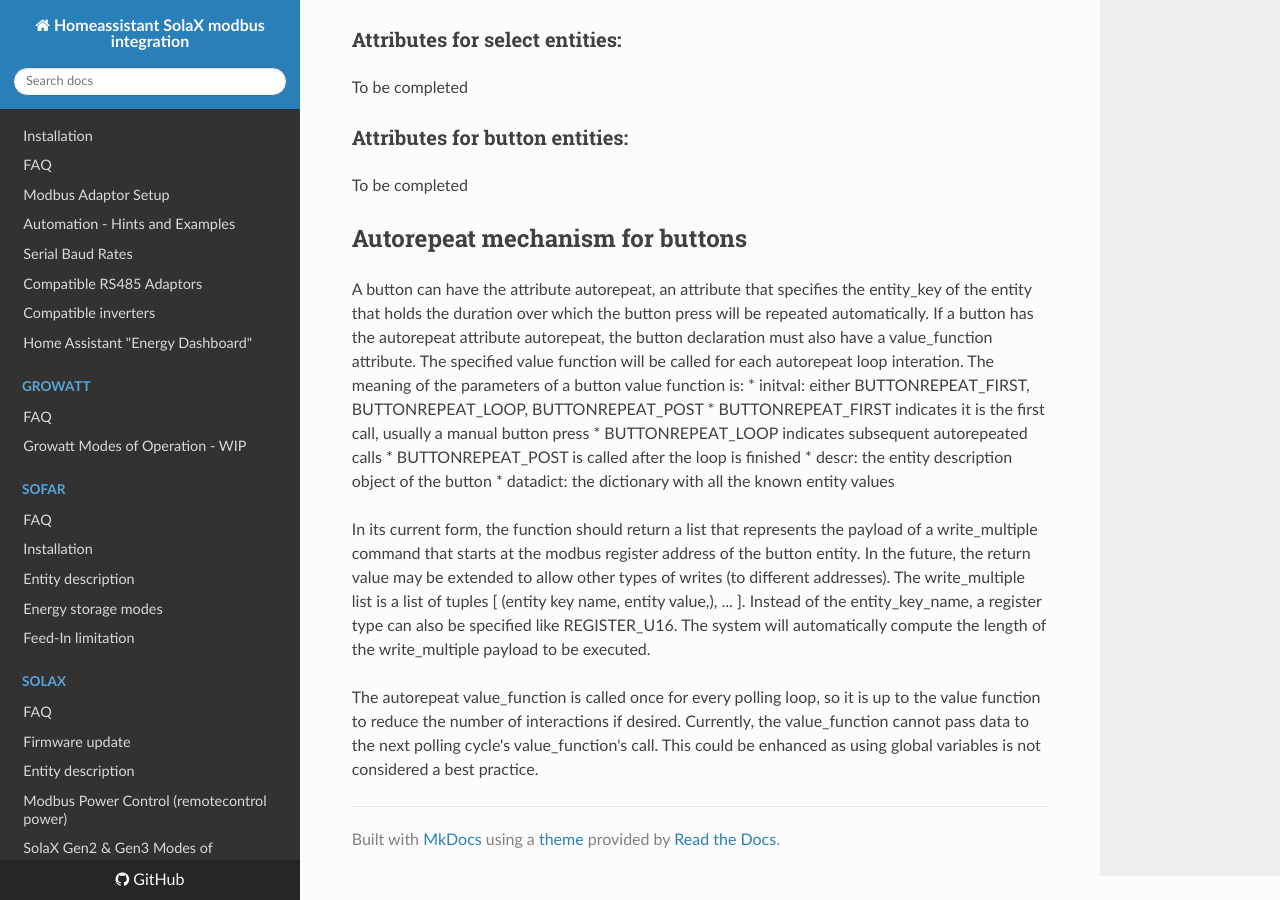
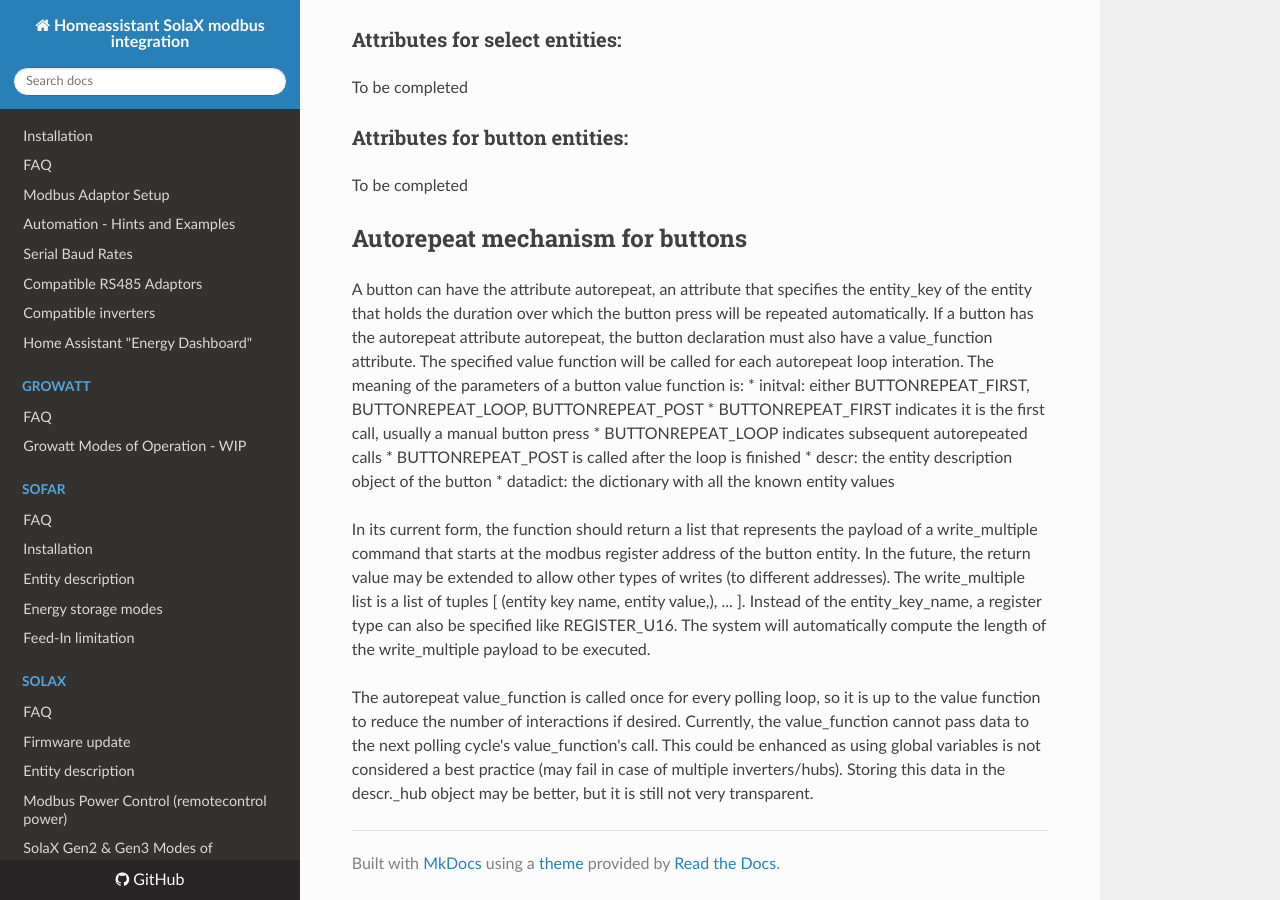
Before and after one commit to wills106/homeassistant-solax-modbus, an MkDocs documentation site: the page built from docs/developer_guide.md, in a window 1280 px wide and 900 px high, scrolled down 652 px. Built offline with MkDocs 1.6.1, drawn with Linux system fonts in a browser that asks for light colours; nearby versions of some CDN libraries.

Commit message:
Update developer_guide.md

```diff
--- a/docs/developer_guide.md
+++ b/docs/developer_guide.md
@@ -46,4 +46,4 @@
 The write_multiple list is a list of tuples [ (entity key name, entity value,), ... ]. Instead of the entity_key_name, a register type can also be specified like REGISTER_U16.
 The system will automatically compute the length of the write_multiple payload to be executed.
 
-The autorepeat value_function is called once for every polling loop, so it is up to the value function to reduce the number of interactions if desired. Currently, the value_function cannot pass data to the next polling cycle's value_function's call. This could be enhanced as using global variables is not considered a best practice.
+The autorepeat value_function is called once for every polling loop, so it is up to the value function to reduce the number of interactions if desired. Currently, the value_function cannot pass data to the next polling cycle's value_function's call. This could be enhanced as using global variables is not considered a best practice (may fail in case of multiple inverters/hubs). Storing this data in the descr._hub object may be better, but it is still not very transparent.
```
